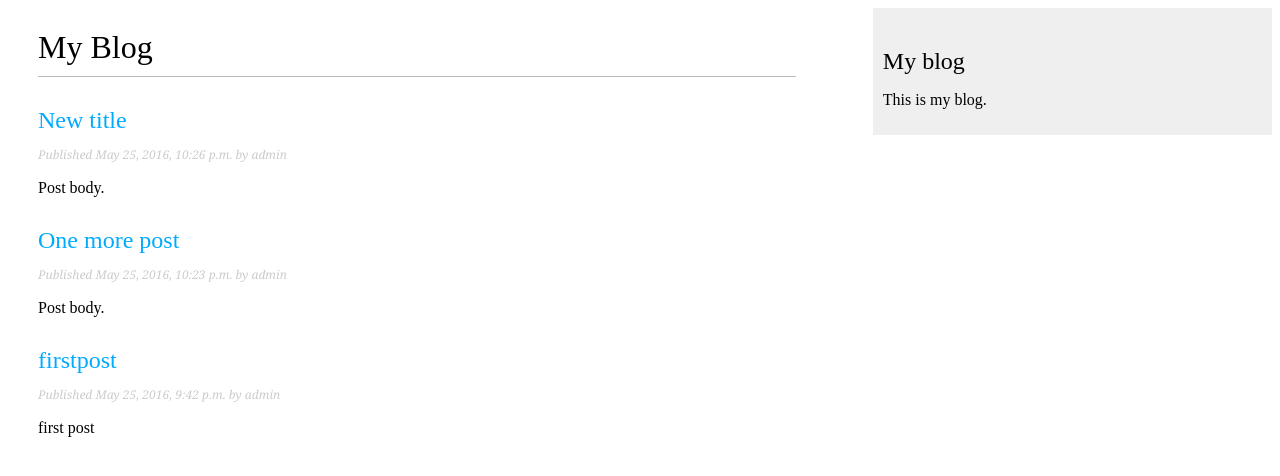
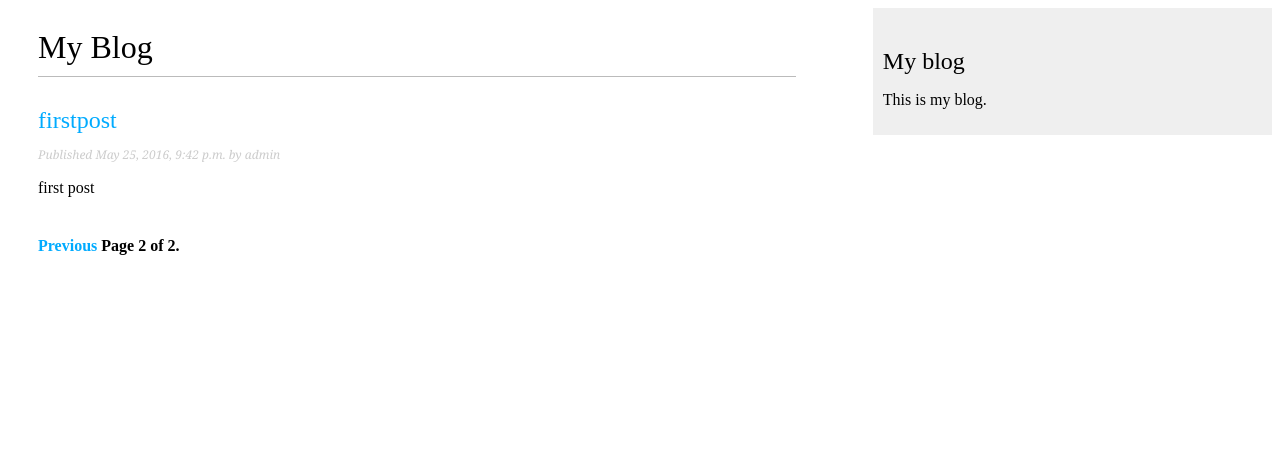
Before and after one commit to zjuzpz/Blog-with-django, a Django app: page /blog/?page=2 in a window 1280 px wide. Shown: the top 476 px of the page. Run offline with Django 3.2, Linux system fonts and the light colour scheme; data comes from the database, SQL or seed files in the repository.

Commit message:
complished part 1

```diff
--- a/mysite/blog/templates/blog/base.html
+++ b/mysite/blog/templates/blog/base.html
@@ -12,7 +12,7 @@
   </div>
   <div id="sidebar">
     <h2>My blog</h2>
-      <p>This is my blog.</p>
+    <p>This is my blog.</p>
   </div>
 </body>
 </html>
--- a/mysite/blog/templates/blog/post/list.html
+++ b/mysite/blog/templates/blog/post/list.html
@@ -15,4 +15,5 @@
     </p>
     {{post.body|truncatewords:30|linebreaks}}
   {% endfor%}
-{% endblock%}
+{% include "pagination.html" with page=page_obj %}
+{%endblock%}
--- /dev/null
+++ b/mysite/blog/templates/pagination.html
@@ -0,0 +1,13 @@
+<div class="pagination">
+  <span class="step-links">
+    {% if page.has_previous %}
+      <a href="?page={{page.previous_page_number}}">Previous</a>
+    {% endif %}
+    <span class="current">
+      Page {{page.number}} of {{page.paginator.num_pages}}.
+    </span>
+      {%if page.has_next %}
+        <a href="?page={{page.next_page_number}}">Next</a>
+      {% endif%}
+    </span>
+</div>
--- a/mysite/blog/urls.py
+++ b/mysite/blog/urls.py
@@ -2,7 +2,8 @@ from django.conf.urls import url
 from . import views
 
 urlpatterns = [
-               url(r'^$', views.post_list, name = 'post_list'),
+ #              url(r'^$', views.post_list, name = 'post_list'),
+               url(r'^$', views.PostListView.as_view(), name='post_list'),
                url(r'^(?P<year>\d{4})/(?P<month>\d{2})/(?P<day>\d{2})/'\
                    r'(?P<post>[-\w]+)/$',
                    views.post_detail,
--- a/mysite/blog/views.py
+++ b/mysite/blog/views.py
@@ -1,8 +1,16 @@
 from django.shortcuts import render, get_object_or_404
 from .models import Post
 from django.core.paginator import Paginator, EmptyPage, PageNotAnInteger
+from django.views.generic import ListView
 
 # Create your views here.
+class PostListView(ListView):
+    queryset = Post.published.all()
+    context_object_name = 'posts'
+    paginate_by = 3
+    template_name = 'blog/post/list.html'
+
+
 def post_list(request):
     object_list = Post.published.all()
     paginator = Paginator(object_list, 3)
```
Also changed, not shown: mysite/db.sqlite3.
